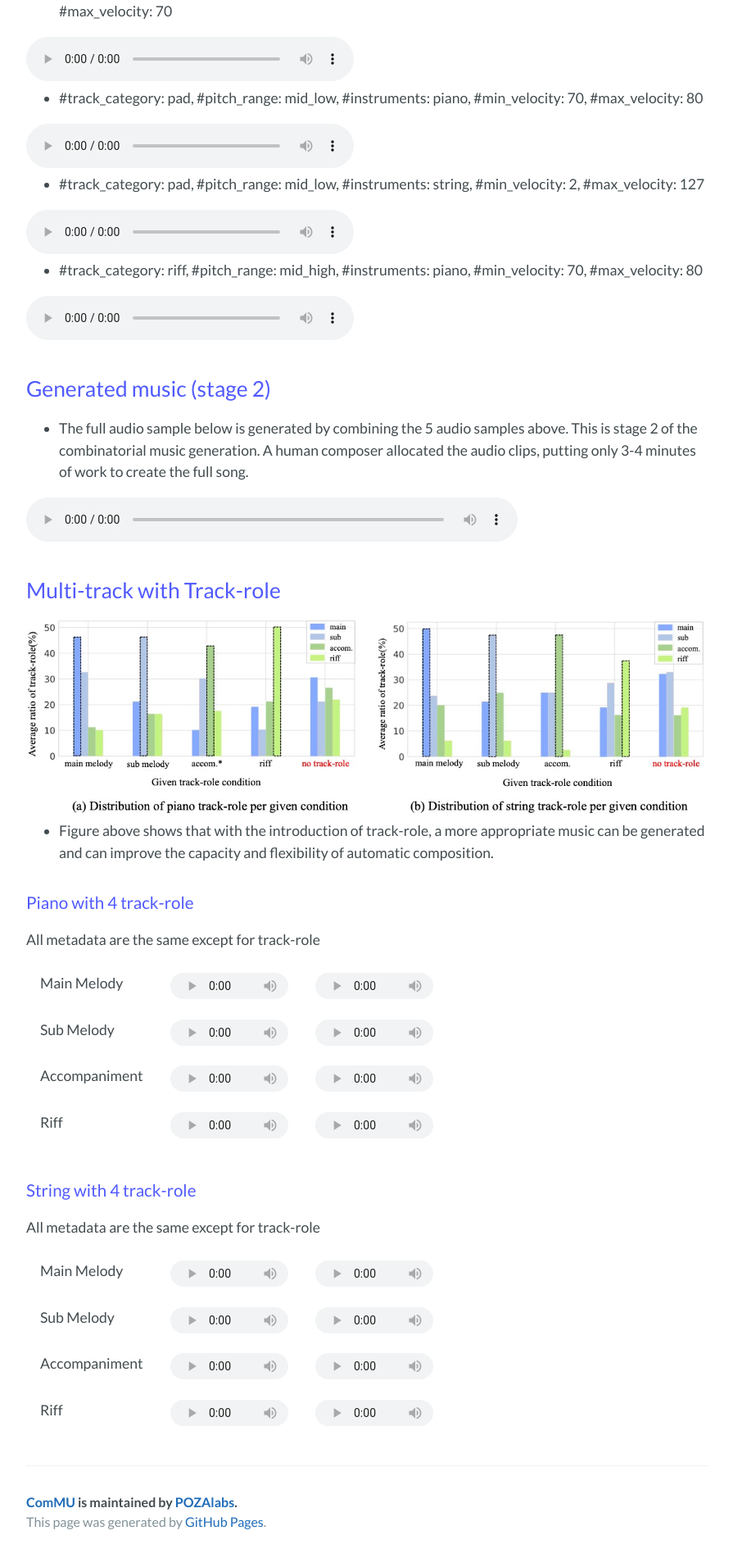
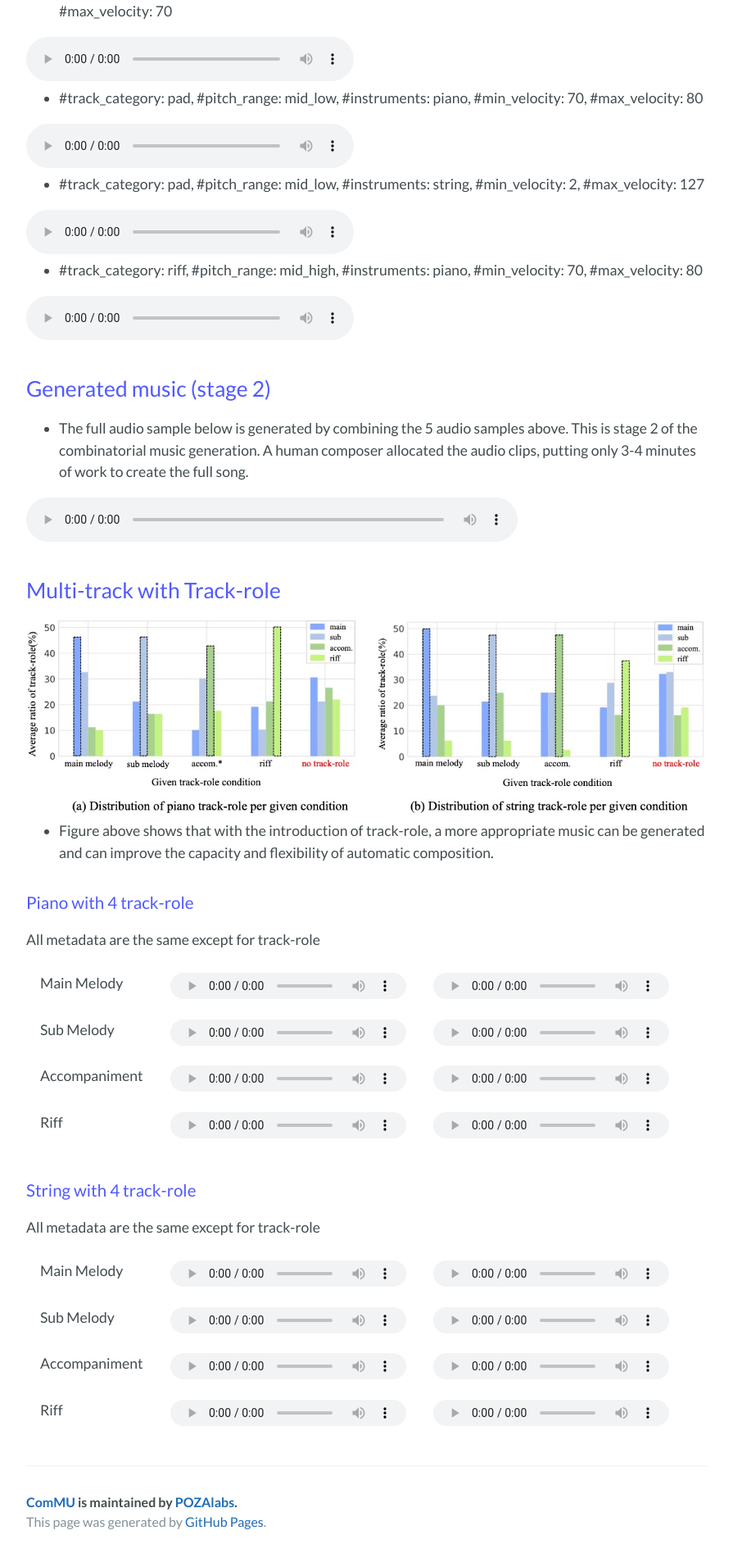
Before and after one commit to POZAlabs/ComMU, a Jekyll site: the page built from index.md, in a window 1280 px wide. Shown: the part 2789-4690 px from the top of the page at 82% size, without its empty margins (192-1087 px from the left). Built offline with Jekyll 4.4.1, drawn with Linux system fonts in a browser that asks for light colours; our own code applies the rules of GitHub Pages for plain Markdown files.

Commit message:
Update style.css
adjust audio table max width

```diff
--- a/assets/css/style.css
+++ b/assets/css/style.css
@@ -5,7 +5,7 @@ table.audio-table td {
 
 table.audio-table audio {
     height: 2rem;
-    max-width: 9rem; }
+    max-width: 18rem; }
 
 @media screen and (min-width: 200rem) {
   table.audio-table audio {
```
